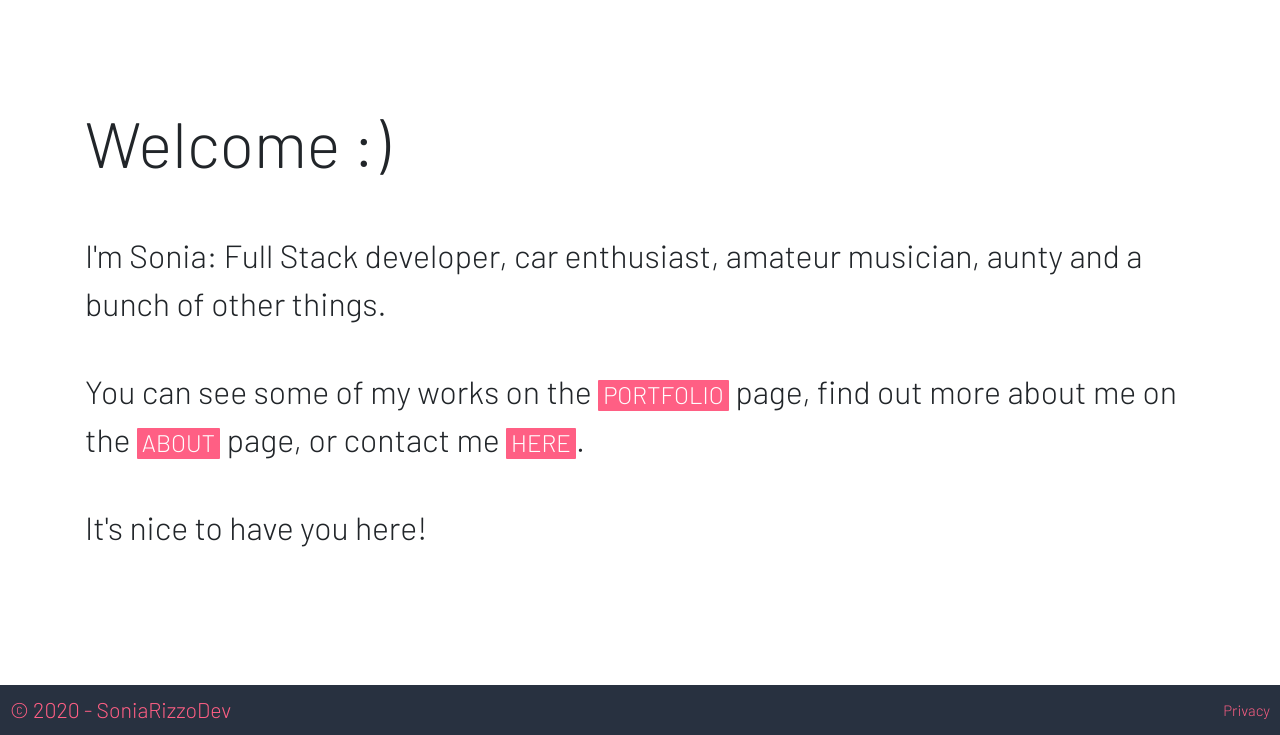
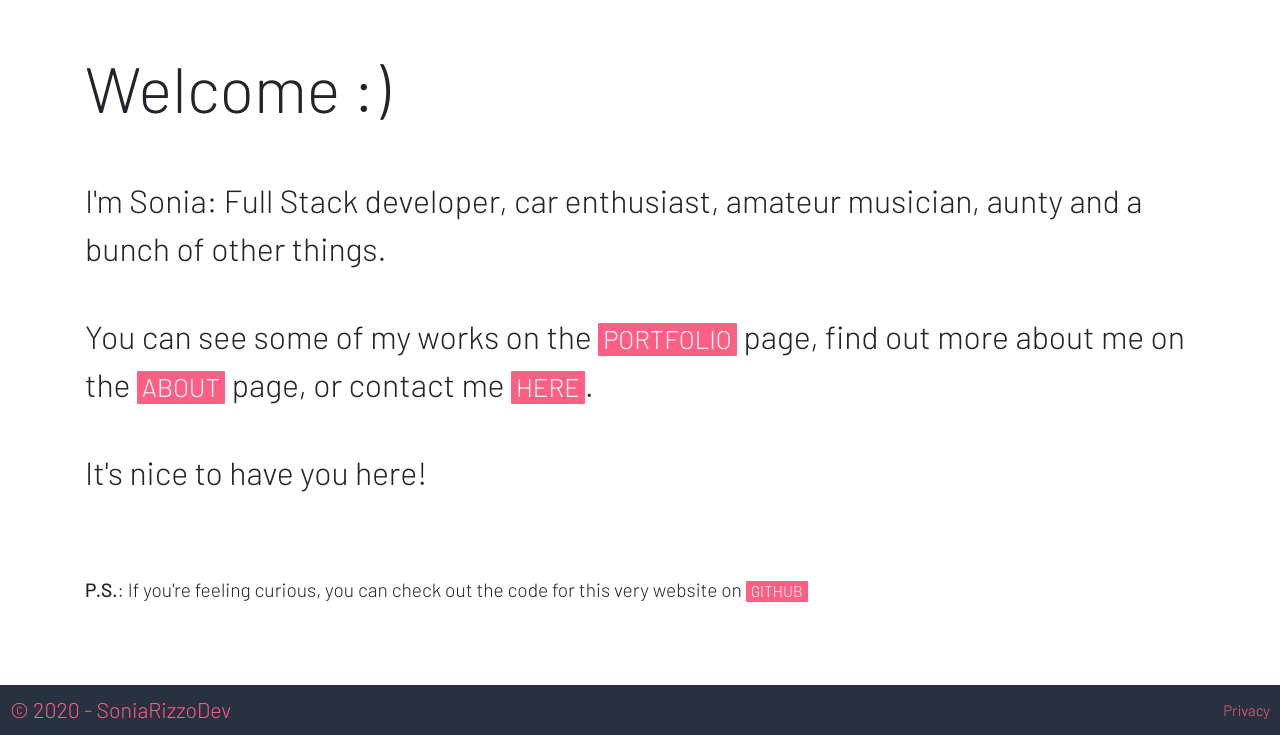
Before and after one commit to soniarizzodev/SoniaRizzoDev, a Flask app: page / in a window 1280 px wide. Shown: the part 65-800 px from the top of the page. Run offline with Flask 2, Linux system fonts and the light colour scheme; some libraries are stand-ins or nearby versions.

Commit message:
Adding github link to homepage

```diff
--- a/webapp/static/content/site.css
+++ b/webapp/static/content/site.css
@@ -35,7 +35,7 @@ a:hover{
     padding:0 5px 2px 5px;
     border-radius:1px;
     font-weight:300;
-    font-size:1.5rem;
+    font-size:0.8em;
     text-transform:uppercase;
     -webkit-transition: font-size .15s ease-out;
     -moz-transition: font-size .15s ease-out;
@@ -45,7 +45,7 @@ a:hover{
 
 .welcome a:hover, .about a:hover{
     text-decoration:none;
-    font-size:1.7rem;
+    font-size:1em;
 }
 
 .about, .contacts{
@@ -160,6 +160,15 @@ a:hover{
     word-wrap:break-word;
 }
 
+.ps{
+    font-size:0.6em;
+    margin-top:80px;
+}
+
+.ps a{
+    padding-top:1px;
+}
+
 video{
     height:100%;
     width:100%;
--- a/webapp/templates/index.html
+++ b/webapp/templates/index.html
@@ -9,6 +9,7 @@
             <p>I'm Sonia: Full Stack developer, car enthusiast, amateur musician, aunty and a bunch of other things.</p>
             <p>You can see some of my works on the <a href="{{url_for('portfolio')}}">Portfolio</a> page, find out more about me on the <a href="{{url_for('about')}}">About</a> page, or contact me <a href="{{url_for('contact')}}">here</a>.</p>
             <p>It's nice to have you here!</p>
+            <p class="ps"><strong>P.S.</strong>: If you're feeling curious, you can check out the code for this very website on <a href="https://github.com/soniarizzodev/SoniaRizzoDev" target="_blank">GitHub</a></p>
         </div>
 
     </div>
--- a/webapp/templates/layout.html
+++ b/webapp/templates/layout.html
@@ -6,8 +6,9 @@
     <meta name="viewport" content="width=device-width, initial-scale=1.0">
 
     <meta property="og:title" content="Sonia Rizzo Dev - Online Portfolio">
-    <meta property="og:description" content="Let's find out more about this human">
+    <meta property="og:description" content="Let's find out more about this human who codes">
     <meta property="og:image" content="{{ url_for('static', filename='imgs/preview.jpg') }}">
+    <meta name="twitter:card" content="summary_large_image">
 
     <title>Sonia Rizzo Dev - Online Portfolio and a few other things</title>
     <link rel="shortcut icon" href="{{ url_for('static', filename='imgs/favicon.ico') }}" type="image/x-icon">
```
